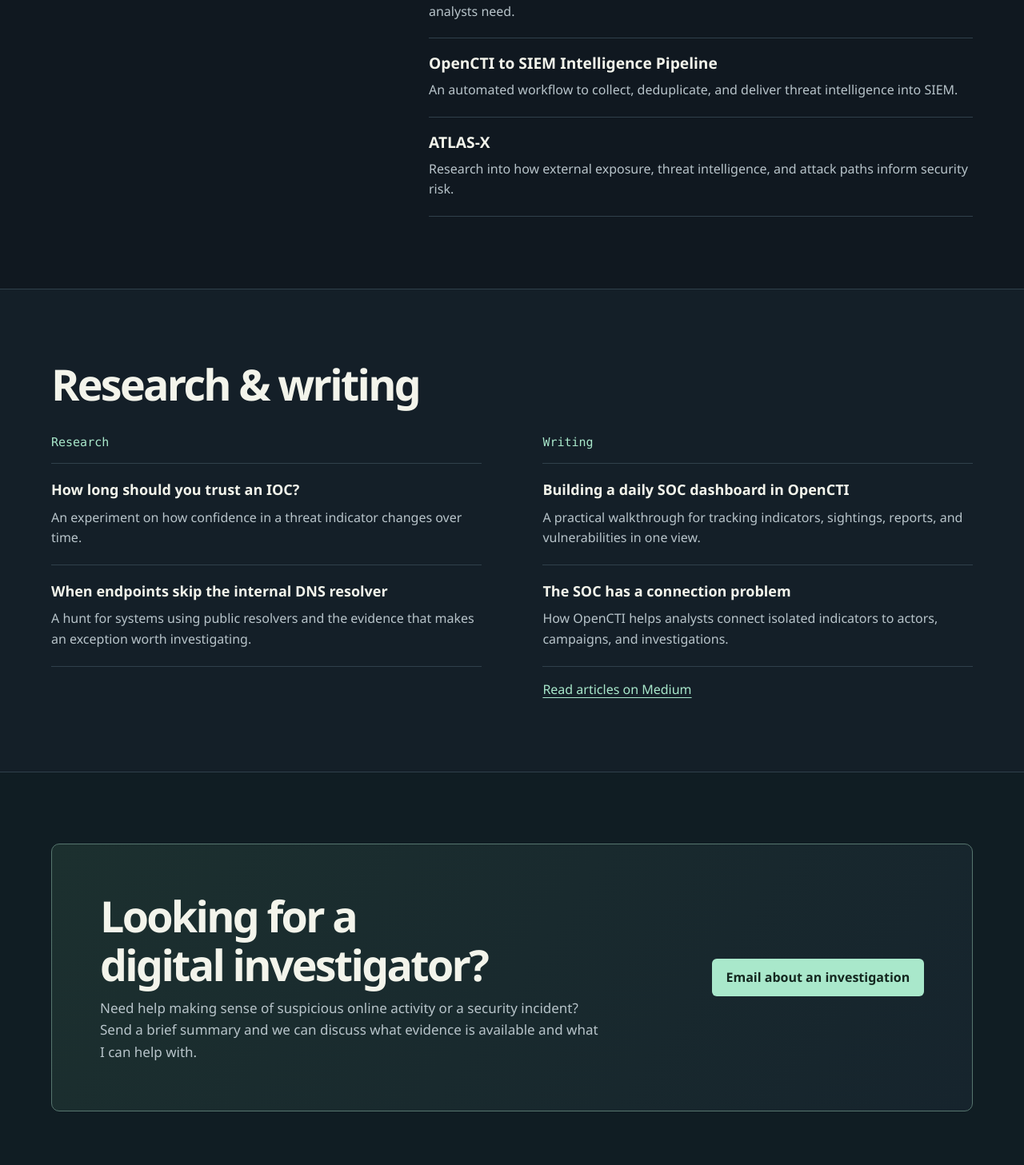
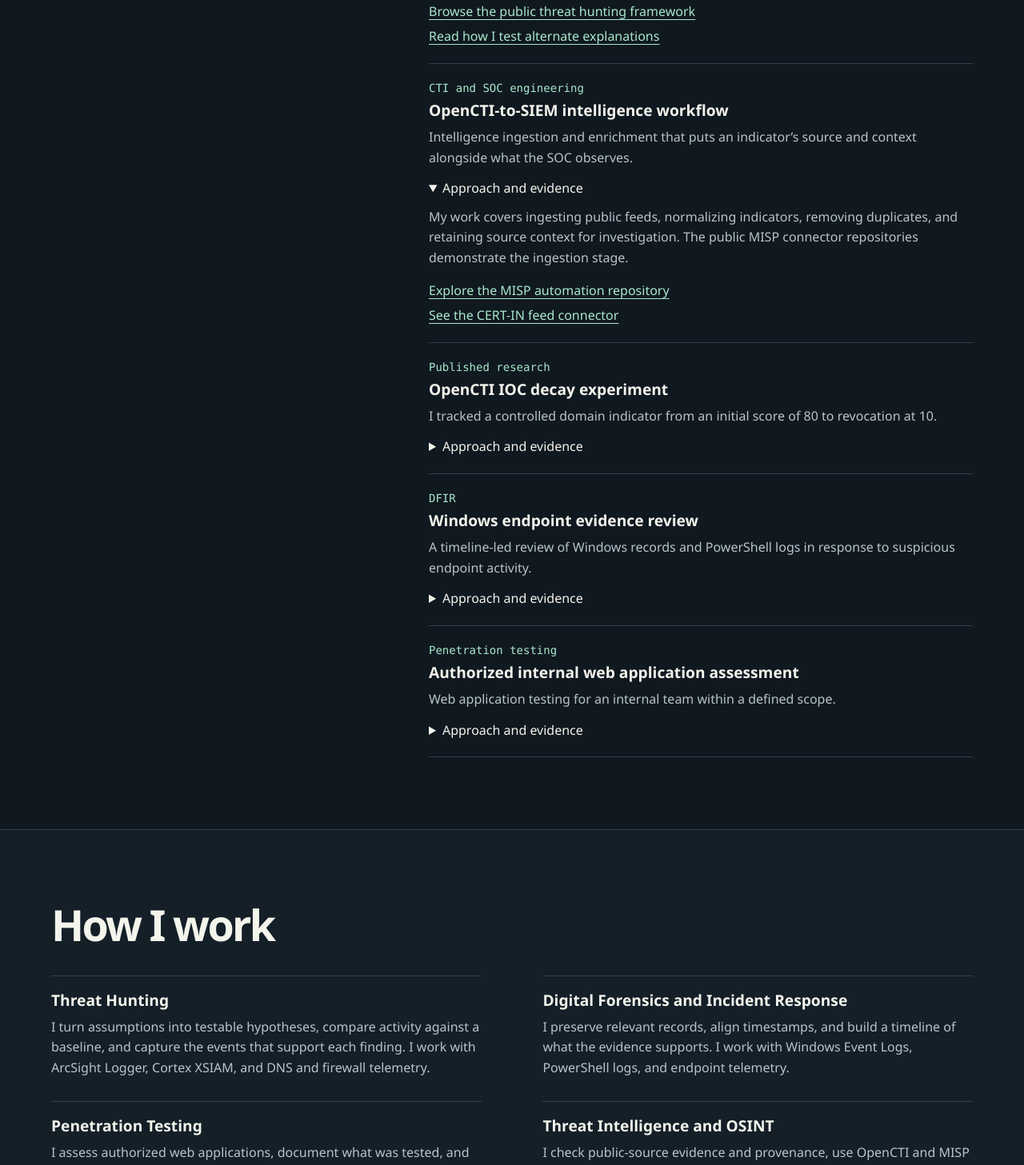
Before and after one commit to jarvishdinocent/smruti-portfolio, a Next.js app: page / in a window 1280 px wide. Shown: the part 1024-2481 px from the top of the page at 80% size. Built offline with nearby package versions, Linux system fonts and the light colour scheme.

Commit message:
Publish portfolio case studies, OSINT, and investigation contact

```diff
--- a/src/app/page.tsx
+++ b/src/app/page.tsx
@@ -1,36 +1,144 @@
 import Navbar from "@/components/Navbar";
 
 const email = "smrutiranjanpradhan.info@gmail.com";
-const inquiryLink = `mailto:${email}?subject=Digital%20investigation%20inquiry`;
+const cv = "/Smruti-Ranjan-Pradhan-CV.pdf";
+const medium = "https://medium.com/@sforsmruti";
+const github = "https://github.com/jarvishdinocent";
+const linkedin = "https://www.linkedin.com/in/smruti-ranjan-pradhan-7b878514a";
+const portrait = "/portfolio-portrait.webp";
 
-const projects = [
+const articles = [
   {
-    title: "Hypothesis-Driven Threat Hunting",
-    description: "An offline workflow for turning exported security logs into testable hypotheses, supporting evidence, and follow-up queries.",
+    date: "2026-09-28",
+    tag: "Threat intelligence",
+    title: "How Long Should You Trust an IOC?",
+    slug: "how-long-should-you-trust-an-ioc-a-practical-opencti-decay-experiment-0bf16c4050cb",
+    takeaway: "Follow a test indicator from its starting score to confirmed revocation in OpenCTI.",
   },
   {
-    title: "Threat Intelligence Command Center",
-    description: "An interface for reviewing threat actors, campaigns, and indicators alongside the context analysts need.",
+    date: "2026-08-28",
+    tag: "SOC engineering",
+    title: "Building a Daily SOC Dashboard in OpenCTI",
+    slug: "building-a-daily-soc-dashboard-in-opencti-e8809dde8bee",
+    takeaway: "Bring indicators, sightings, reports, and vulnerabilities into one daily SOC view.",
   },
   {
-    title: "OpenCTI to SIEM Intelligence Pipeline",
-    description: "An automated workflow to collect, deduplicate, and deliver threat intelligence into SIEM.",
+    date: "2026-08-18",
+    tag: "Threat intelligence",
+    title: "How OpenCTI Connects Scattered SOC Data",
+    slug: "the-soc-doesnt-have-a-data-problem-it-has-a-connection-problem-this-is-where-opencti-comes-in-dc1dd4384d5d",
+    takeaway: "Connect observables with actors, techniques, sightings, and investigations.",
   },
   {
-    title: "ATLAS-X",
-    description: "Research into how external exposure, threat intelligence, and attack paths inform security risk.",
+    date: "2026-07-08",
+    tag: "Threat hunting",
+    title: "Why I Spend More Time Proving Myself Wrong Than Hunting Threats",
+    slug: "why-i-spend-more-time-proving-myself-wrong-than-hunting-threats-a8ce2c843d91",
+    takeaway: "Test plausible benign explanations before escalating suspicious activity.",
+  },
+  {
+    date: "2026-05-01",
+    tag: "Web security",
+    title: "What the OWASP Top 10 Reveals About Development Habits",
+    slug: "the-owasp-top-10-isnt-a-list-of-bugs-it-s-a-list-of-human-habits-e7d40aaf5735",
+    takeaway: "Connect recurring web security risks with the development habits that create them.",
+  },
+  {
+    date: "2026-04-23",
+    tag: "Threat hunting",
+    title: "Why Manual Threat Hunting Still Matters",
+    slug: "automation-isnt-enough-why-manual-threat-hunting-still-matters-8f8921e0a924",
+    takeaway: "See where analyst judgment and hypotheses fit into automated detection.",
+  },
+  {
+    date: "2026-03-27",
+    tag: "DFIR",
+    title: "A Practical Approach to Post-Incident Investigation",
+    slug: "the-evidence-attackers-cant-erase-a-practical-approach-to-post-incident-investigation-c96adef92fbb",
+    takeaway: "Use endpoint, identity, and network records to build an incident timeline.",
+  },
+  {
+    date: "2026-03-18",
+    tag: "DNS security",
+    title: "Securing the Internet’s DNS Trust Layer",
+    slug: "if-dns-lies-everything-lies-breaking-and-securing-the-internets-trust-layer-9f176fb67d73",
+    takeaway: "Examine what happens when clients trust altered DNS answers and where controls help.",
+  },
+  {
+    date: "2026-02-05",
+    tag: "Hunting automation",
+    title: "Building an Automated Hunter for Volatile Evidence",
+    slug: "the-invisible-enemy-how-i-built-an-automated-hunter-to-catch-malware-that-edrs-miss-8603e4b0b6ce",
+    takeaway: "Explore how volatile evidence and automated collection can support a hunt.",
+  },
+  {
+    date: "2025-12-16",
+    tag: "API security",
+    title: "The Hidden Doors of the Web",
+    slug: "the-hidden-doors-of-the-web-pentesting-and-hunting-api-exploits-aa7f83d63765",
+    takeaway: "Connect API security assessment concepts with the telemetry defenders can review.",
   },
 ];
 
-const research = [
-  ["How long should you trust an IOC?", "An experiment on how confidence in a threat indicator changes over time."],
-  ["When endpoints skip the internal DNS resolver", "A hunt for systems using public resolvers and the evidence that makes an exception worth investigating."],
+const work = [
+  {
+    title: "Hypothesis-driven threat hunting",
+    area: "Threat hunting",
+    summary: "An offline workflow for turning SIEM exports into testable hypotheses, evidence, and follow-up decisions.",
+    method: "I start with an observable behavior, check telemetry coverage, establish expected activity, and test plausible benign explanations. Findings retain the supporting event references so another analyst can review the verdict.",
+    links: [
+      { label: "Browse the public threat hunting framework", href: github + "/OpenSource-ThreatHunting" },
+      { label: "Read how I test alternate explanations", href: medium + "/" + articles[3].slug },
+    ],
+  },
+  {
+    title: "OpenCTI-to-SIEM intelligence workflow",
+    area: "CTI and SOC engineering",
+    summary: "Intelligence ingestion and enrichment that puts an indicator’s source and context alongside what the SOC observes.",
+    method: "My work covers ingesting public feeds, normalizing indicators, removing duplicates, and retaining source context for investigation. The public MISP connector repositories demonstrate the ingestion stage.",
+    links: [
+      { label: "Explore the MISP automation repository", href: github + "/MISP-Automated-Intelligence-Pipeline" },
+      { label: "See the CERT-IN feed connector", href: github + "/Threat-Intel-Feed-CERTIN-to-MISP" },
+    ],
+  },
+  {
+    title: "OpenCTI IOC decay experiment",
+    area: "Published research",
+    summary: "I tracked a controlled domain indicator from an initial score of 80 to revocation at 10.",
+    method: "I configured a custom decay rule and recorded the starting and final states. The lifecycle view displayed the scheduled intermediate thresholds. The final screenshot confirmed the indicator had expired and was marked revoked.",
+    links: [{ label: "Read the experiment and view the screenshots", href: medium + "/" + articles[0].slug }],
+  },
+  {
+    title: "Windows endpoint evidence review",
+    area: "DFIR",
+    evidence: { title: "Synthetic timeline excerpt", text: "10:14 UTC — Endpoint alert recorded. 10:16 UTC — A related PowerShell event was identified in the export. 10:22 UTC — The analyst flagged the relationship for corroboration because timing alone could not establish causation." },
+    summary: "A timeline-led review of Windows records and PowerShell logs in response to suspicious endpoint activity.",
+    method: "I sorted records by timestamp and source, selected relevant events, and linked observations to evidence. The public article documents my investigation method.",
+    links: [{ label: "Read my post-incident investigation method", href: medium + "/" + articles[6].slug }],
+  },
+  {
+    title: "Authorized internal web application assessment",
+    area: "Penetration testing",
+    evidence: { title: "Synthetic assessment report excerpt", text: "Scope: an internal demo application. Expected: security response headers on protected pages. Observation: the demo response lacked a framing restriction. Recommendation: set an explicit framing policy. Retest: verify the intended header on the affected route and check compatibility with the approved embedding requirements." },
+    summary: "Web application testing for an internal team within a defined scope.",
+    method: "My work includes mapping approved application areas, reviewing scanner observations, and documenting coverage and findings for remediation. I use HCL AppScan and OWASP ZAP as part of the assessment workflow.",
+    links: [{ label: "Read my public article on API security", href: medium + "/" + articles[9].slug }],
+  },
 ];
 
-const writing = [
-  ["Building a daily SOC dashboard in OpenCTI", "A practical walkthrough for tracking indicators, sightings, reports, and vulnerabilities in one view."],
-  ["The SOC has a connection problem", "How OpenCTI helps analysts connect isolated indicators to actors, campaigns, and investigations."],
+const pillars = [
+  ["Threat Hunting", "I turn assumptions into testable hypotheses, compare activity against a baseline, and capture the events that support each finding. I work with ArcSight Logger, Cortex XSIAM, and DNS and firewall telemetry."],
+  ["Digital Forensics and Incident Response", "I preserve relevant records, align timestamps, and build a timeline of what the evidence supports. I work with Windows Event Logs, PowerShell logs, and endpoint telemetry."],
+  ["Penetration Testing", "I assess authorized web applications, document what was tested, and turn validated observations into remediation guidance. I use HCL AppScan and OWASP ZAP."],
+  ["Threat Intelligence and OSINT", "I check public-source evidence and provenance, use OpenCTI and MISP to organize indicators and sightings, and connect relevant intelligence to SOC telemetry."],
 ];
+
+const publicationDate = new Intl.DateTimeFormat("en-GB", {
+  day: "numeric",
+  month: "short",
+  year: "numeric",
+  timeZone: "UTC",
+});
 
 export default function Home() {
   return (
@@ -41,99 +149,134 @@ export default function Home() {
         <section className="hero" aria-labelledby="hero-title">
           <div className="shell hero-layout">
             <div>
-              <h1 id="hero-title">From security testing to incident response.</h1>
+              <h1 id="hero-title">SOC Engineer <span className="hero-specialties">Threat Hunting, DFIR &amp; Penetration Testing</span></h1>
               <p className="intro">
-                My work spans penetration testing, SOC operations, and digital forensics and incident response (DFIR).
+                I test web applications for exposure, hunt for signs of intrusion, and reconstruct incidents from evidence. I use OSINT, OpenCTI, and MISP to connect those findings with threat intelligence.
               </p>
               <div className="actions">
-                <a className="button button-primary" href="#projects">See my work</a>
-                <a className="button button-secondary" href="#contact">Get in touch</a>
+                <a className="button button-primary" href="#projects">View case studies</a>
+                <a className="button button-secondary" href={cv} download>Download CV</a>
               </div>
             </div>
             <figure className="portrait-frame">
               {/* The local WebP is pre-sized and avoids framework-generated inline styles. */}
               {/* eslint-disable-next-line @next/next/no-img-element */}
-              <img
-                src="/portfolio-portrait.webp"
-                alt="Portrait of Smruti Ranjan Pradhan"
-                width={1120}
-                height={840}
-                fetchPriority="high"
-              />
+              <img src={portrait} alt="Portrait of Smruti Ranjan Pradhan" width={1120} height={840} fetchPriority="high" />
             </figure>
           </div>
         </section>
 
-        <section className="section" id="projects">
+        <section className="section" id="projects" aria-labelledby="work-title">
           <div className="shell work-layout">
             <div className="section-intro">
-              <h2>Selected work</h2>
+              <h2 id="work-title">Selected work</h2>
+              <p>Investigations, testing, and the intelligence workflows that support them.</p>
             </div>
             <div className="project-list">
-              {projects.map((project) => (
-                <article key={project.title}>
-                  <h3>{project.title}</h3>
-                  <p>{project.description}</p>
+              {work.map((item, index) => (
+                <article key={item.title}>
+                  <p className="entry-label">{item.area}</p>
+                  <h3>{item.title}</h3>
+                  <p>{item.summary}</p>
+                  <details open={index < 2}>
+                    <summary>Approach and evidence</summary>
+                    <p>{item.method}</p>
+                    {item.evidence && (
+                      <div className="evidence-example">
+                        <h4>{item.evidence.title}</h4>
+                        <p>{item.evidence.text}</p>
+                      </div>
+                    )}
+                    <ul className="entry-links">
+                      {item.links.map(({ label, href }) => (
+                        <li key={href}><a className="text-link" href={href}>{label}</a></li>
+                      ))}
+                    </ul>
+                  </details>
                 </article>
               ))}
             </div>
           </div>
         </section>
 
-        <section className="section section-panel" id="research">
+        <section className="section section-panel" aria-labelledby="method-title">
           <div className="shell">
-            <h2>Research &amp; writing</h2>
+            <h2 id="method-title">How I work</h2>
             <div className="notes-layout">
-              <section aria-labelledby="research-title">
-                <h3 className="column-heading" id="research-title">Research</h3>
-                <ul className="research-list">
-                  {research.map(([title, description]) => (
-                    <li key={title}>
-                      <h4>{title}</h4>
-                      <p>{description}</p>
-                    </li>
-                  ))}
-                </ul>
-              </section>
-              <section id="writing" aria-labelledby="writing-title">
-                <h3 className="column-heading" id="writing-title">Writing</h3>
-                <ul className="research-list">
-                  {writing.map(([title, description]) => (
-                    <li key={title}>
-                      <h4>{title}</h4>
-                      <p>{description}</p>
-                    </li>
-                  ))}
-                </ul>
-                <a className="text-link" href="https://medium.com/@sforsmruti">Read articles on Medium</a>
-              </section>
+              {pillars.map(([title, text]) => (
+                <article key={title} className="pillar">
+                  <h3>{title}</h3>
+                  <p>{text}</p>
+                </article>
+              ))}
             </div>
           </div>
         </section>
 
-        <section className="section contact-section" id="contact">
-          <div className="shell contact-panel">
+        <section className="section" id="about" aria-labelledby="about-title">
+          <div className="shell work-layout">
+            <h2 id="about-title">About me</h2>
             <div>
-              <h2>Looking for a digital investigator?</h2>
-              <p>
-                Need help making sense of suspicious online activity or a security incident? Send a brief summary and we can discuss what evidence is available and what I can help with.
-              </p>
+              <p>I’m Smruti Ranjan Pradhan, a SOC Engineer. I work across SOC operations, hypothesis-driven hunting, incident investigations, threat intelligence, and authorized web application testing. I publish practical security research and maintain open-source MISP integrations.</p>
+              <div className="experience">
+                <h3>Experience</h3>
+                <p><strong>SOC engineering</strong> · Investigate alerts, lead threat hunting initiatives, and build CTI workflows.</p>
+                <p><strong>Earlier IT support</strong> · Supported users and systems before moving into cybersecurity.</p>
+              </div>
             </div>
-            <a className="button button-primary" href={inquiryLink}>Email about an investigation</a>
+          </div>
+        </section>
+
+        <section className="section section-panel" id="research" aria-labelledby="research-title">
+          <div className="shell">
+            <h2 id="research-title">Research &amp; writing</h2>
+            <div className="notes-layout">
+              <div>
+                <p className="entry-label">Featured research</p>
+                <h3>{articles[0].title}</h3>
+                <p>{articles[0].takeaway}</p>
+                <a className="text-link" href={medium + "/" + articles[0].slug}>Read the OpenCTI decay experiment</a>
+              </div>
+              <ul className="research-list">
+                {articles.map(({ date, tag, title, slug, takeaway }) => (
+                  <li key={slug}>
+                    <p className="entry-label"><time dateTime={date}>{publicationDate.format(new Date(date))}</time> · {tag}</p>
+                    <h3><a href={medium + "/" + slug}>{title}</a></h3>
+                    <p>{takeaway}</p>
+                  </li>
+                ))}
+              </ul>
+            </div>
+          </div>
+        </section>
+
+        <section className="section contact-section" id="contact" aria-labelledby="contact-title">
+          <div className="shell">
+            <h2 id="contact-title">Contact</h2>
+            <div className="notes-layout contact-options">
+              <article className="contact-option">
+                <h3>Hiring and professional opportunities</h3>
+                <p>I’m open to conversations about SOC engineering, threat hunting, DFIR, and penetration testing roles. Please share the role, location, and a brief description.</p>
+                <a className="button button-secondary" href={`mailto:${email}?subject=Portfolio%20inquiry%20-%20Hiring`}>Discuss a role</a>
+              </article>
+              <article className="contact-option">
+                <h3>Hire me for a digital investigation</h3>
+                <p>If you need help with an online scam, impersonation, suspicious account activity, or verifying a public online claim for a personal matter, send a short summary. We can agree on scope before you share sensitive material.</p>
+                <a className="button button-primary" href={`mailto:${email}?subject=Portfolio%20inquiry%20-%20Digital%20investigation`}>Discuss an investigation</a>
+              </article>
+            </div>
           </div>
         </section>
       </main>
 
-      <footer className="site-footer" id="about">
+      <footer className="site-footer">
         <div className="shell footer-layout">
-          <div>
-            <strong>Smruti Ranjan Pradhan</strong>
-          </div>
+          <strong>Smruti Ranjan Pradhan</strong>
           <div className="footer-links">
-            <a href="https://www.linkedin.com/in/smruti-ranjan-pradhan-7b878514a">LinkedIn</a>
-            <a href="https://github.com/jarvishdinocent">GitHub</a>
-            <a href="https://medium.com/@sforsmruti">Medium</a>
-            <a href="/Smruti-Ranjan-Pradhan-CV.pdf">Résumé</a>
+            <a href={linkedin}>LinkedIn</a>
+            <a href={github}>GitHub</a>
+            <a href={medium}>Medium</a>
+            <a href={cv}>Résumé</a>
           </div>
         </div>
       </footer>
```
